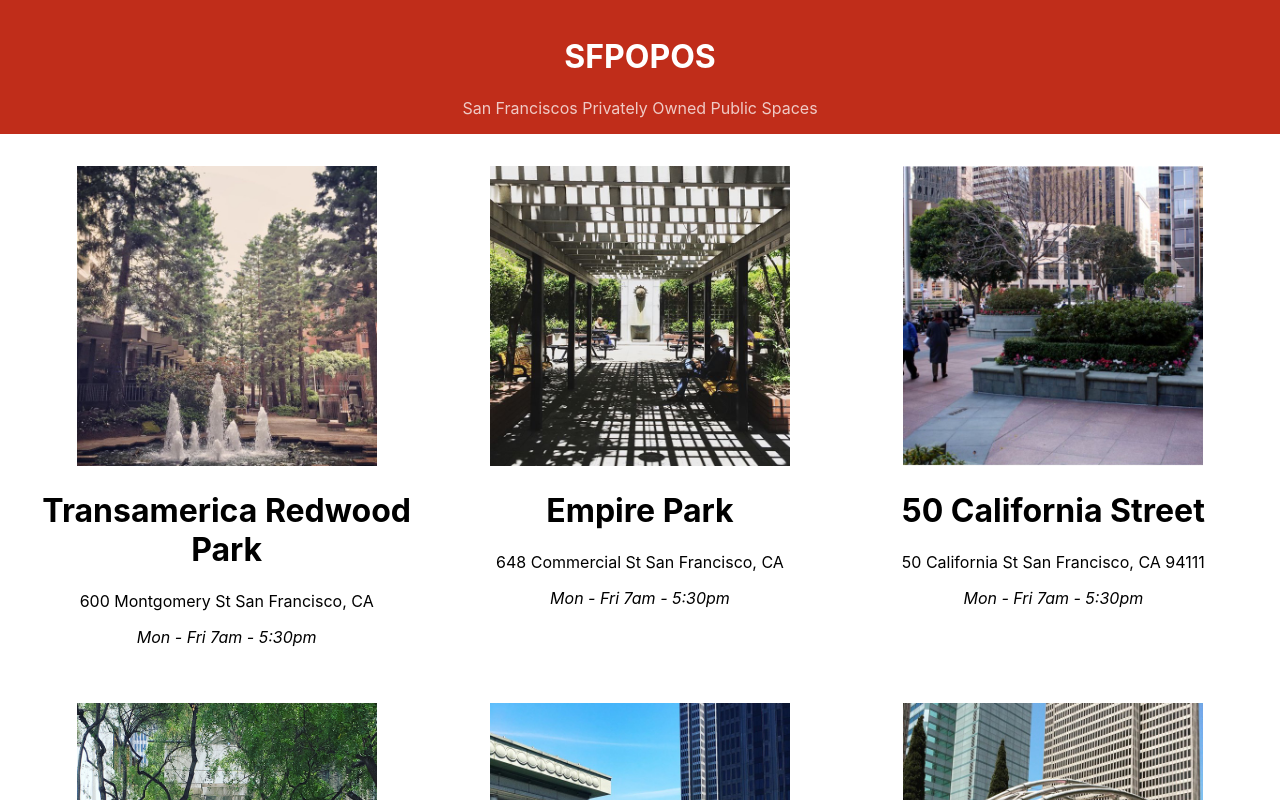
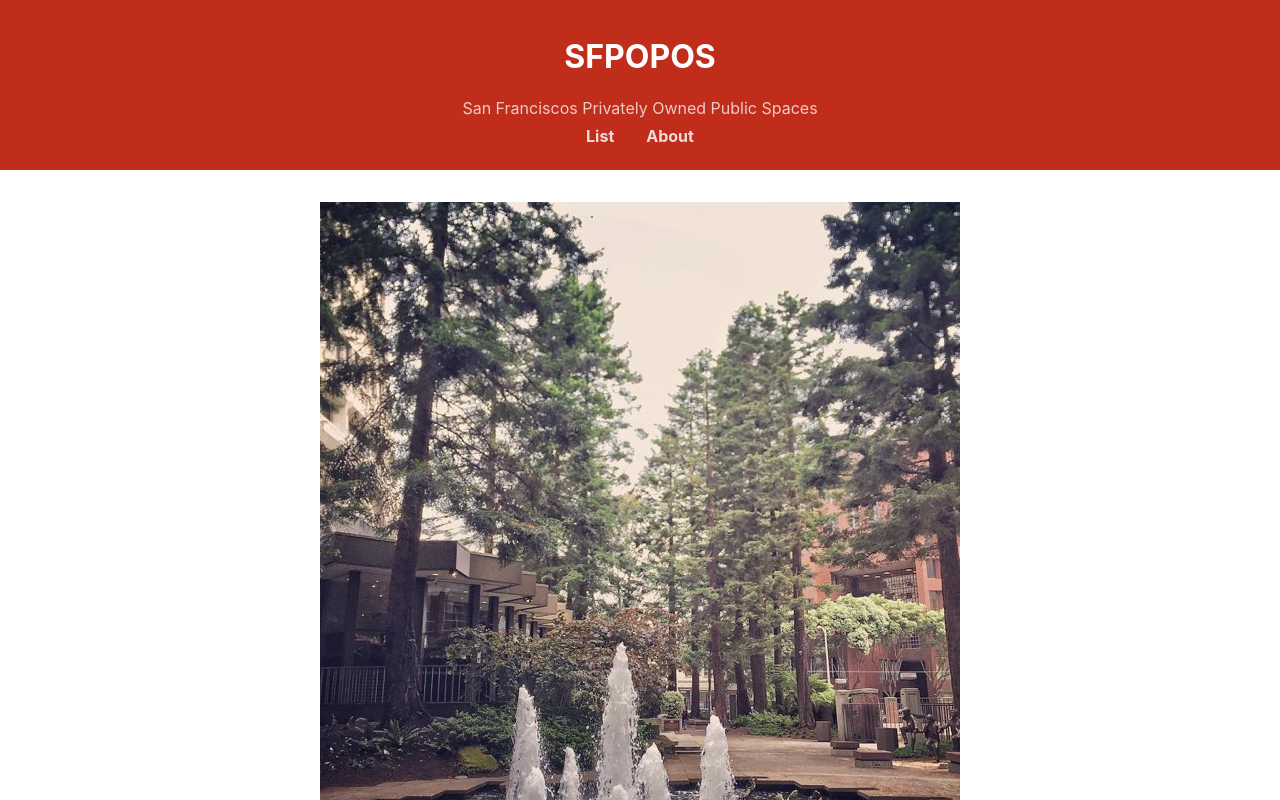
Before and after one commit to stanjdev/sfpopos-react, a React (Create React App) app: page /#/details/0 in a window 1280 px wide. Shown: the top 800 px of the page. Built offline with nearby package versions, Linux system fonts and the light colour scheme.

Commit message:
react router setup

```diff
--- a/package.json
+++ b/package.json
@@ -8,6 +8,7 @@
     "@testing-library/user-event": "^13.5.0",
     "react": "^17.0.2",
     "react-dom": "^17.0.2",
+    "react-router-dom": "^6.2.1",
     "react-scripts": "5.0.0",
     "web-vitals": "^2.1.4"
   },
--- /dev/null
+++ b/src/About.js
@@ -0,0 +1,17 @@
+import React from 'react';
+
+function About() {
+  return (
+    <div>
+      <h1>About SFPOPOS</h1>
+      <p>POPOS are publicly accessible spaces in
+        forms of plazas, terraces, atriums, small
+        parks, and even snippets which are provided
+        and maintained by private developers. In San
+        Francisco, POPOS mostly appear in the Downtown
+        office district area.</p>
+    </div>
+  )
+};
+
+export default About;
--- a/src/App.js
+++ b/src/App.js
@@ -1,4 +1,5 @@
 import logo from './logo.svg';
+import { Outlet } from 'react-router-dom';
 import './App.css';
 import Title from './Title';
 import POPOSList from './POPOSList';
@@ -8,7 +9,7 @@ function App() {
   return (
     <div className="App">
       <Title />
-      <POPOSList />
+      <Outlet />
       <Footer />
     </div>
   );
--- /dev/null
+++ b/src/POPOSDetails.js
@@ -0,0 +1,30 @@
+// src/POPOSDetails.js
+
+import React from 'react';
+import { useParams } from 'react-router-dom';
+import data from './sfpopos-data.json';
+
+function POPOSDetails(props) {
+  const params = useParams();
+  const { id } = params;
+  const { images, title, desc, hours, features, geo } = data[id];
+
+  return (
+    <div>
+      <div>
+        <img src={`${process.env.PUBLIC_URL}images/${images[0]}`} alt={title} />
+      </div>
+
+      <div>
+        <h1>{ title }</h1>
+        <p>{ desc }</p>
+        <p>{ hours }</p>
+        <p>{ features }</p>
+        <p>{ geo.lat } {geo.lon}</p>
+      </div>
+
+    </div>
+  )
+}
+
+export default POPOSDetails;
--- a/src/POPOSList.js
+++ b/src/POPOSList.js
@@ -5,9 +5,10 @@ import './POPOSList.css';
 import data from './sfpopos-data.json';
 
 function POPOSList() {
-  const spaces = data.map(({ title, address, images, hours }) => {
+  const spaces = data.map(({ title, address, images, hours }, i) => {
     return (
       <POPOSSpace
+        id={i}
         key={title}
         name={title}
         address={address}
--- a/src/POPOSSpace.js
+++ b/src/POPOSSpace.js
@@ -1,15 +1,22 @@
 // src/POPOSSpace.js
 import './POPOSSpace';
+import { Link } from 'react-router-dom';
 
-function POPOSSpace({ name, image, address, hours }) {
+function POPOSSpace({ name, image, address, hours, id }) {
   return (
     <div className='POPOSSpace'>
-      <img src={`${process.env.PUBLIC_URL}/images/${image}`}
+      <Link to={`/details/${id}`}>
+        <img src={`${process.env.PUBLIC_URL}/images/${image}`}
         width="300"
         height="300"
         alt="Hello"
-      />
-      <h1>{name}</h1>
+        />
+      </Link>
+      <h1>
+        <Link to={`/details/${id}`}>
+          {name}
+        </Link>
+      </h1>
       <div>{address}</div>
       <p><em>{hours}</em></p>
     </div>
--- a/src/Title.css
+++ b/src/Title.css
@@ -15,3 +15,16 @@
 .Title-Subtitle {
   color: rgba(255, 255, 255, 0.75);
 }
+
+.Title a {
+  display: inline-block;
+  padding: 0.5em 1em;
+  color: rgba(255, 255, 255, 0.835);
+  font-weight: bold;
+  text-decoration: none;
+}
+
+.Title .nav-link-active {
+  color: #fff;
+  border-bottom: 2px solid;
+}
--- a/src/Title.js
+++ b/src/Title.js
@@ -1,12 +1,24 @@
 // src/Title.js
 import React from 'react';
 import './Title.css';
+import { NavLink } from 'react-router-dom';
 
 function Title() {
   return (
     <div className="Title">
-      <h1>SFPOPOS</h1>
-      <div className="Title-Subtitle">San Franciscos Privately Owned Public Spaces</div>
+      <header>
+        <h1>SFPOPOS</h1>
+        <div className="Title-Subtitle">San Franciscos Privately Owned Public Spaces</div>
+
+        <div>
+          <NavLink
+            className={({ isActive }) => isActive ? "nav-link-active" : "nav-link" }
+            to="/">List</NavLink>
+          <NavLink
+            className={({ isActive }) => isActive ? "nav-link-active" : "nav-link" }
+            to="/about">About</NavLink>
+        </div>
+      </header>
     </div>
   )
 }
--- a/src/index.js
+++ b/src/index.js
@@ -3,11 +3,21 @@ import ReactDOM from 'react-dom';
 import './index.css';
 import App from './App';
 import reportWebVitals from './reportWebVitals';
+import { HashRouter as Router, Routes, Route } from 'react-router-dom';
+import About from './About';
+import POPOSList from './POPOSList';
+import POPOSDetails from './POPOSDetails';
 
 ReactDOM.render(
-  <React.StrictMode>
-    <App />
-  </React.StrictMode>,
+  <Router>
+    <Routes>
+      <Route path="/" element={<App />}>
+        <Route path="/" element={<POPOSList />} />
+        <Route path="about" element={<About />} />
+        <Route path="details/:id" element={<POPOSDetails />} />
+      </Route>
+    </Routes>
+  </Router>,
   document.getElementById('root')
 );
 
```
Also changed, not shown: 1 other file (tests, documents, lock files or other folders).
